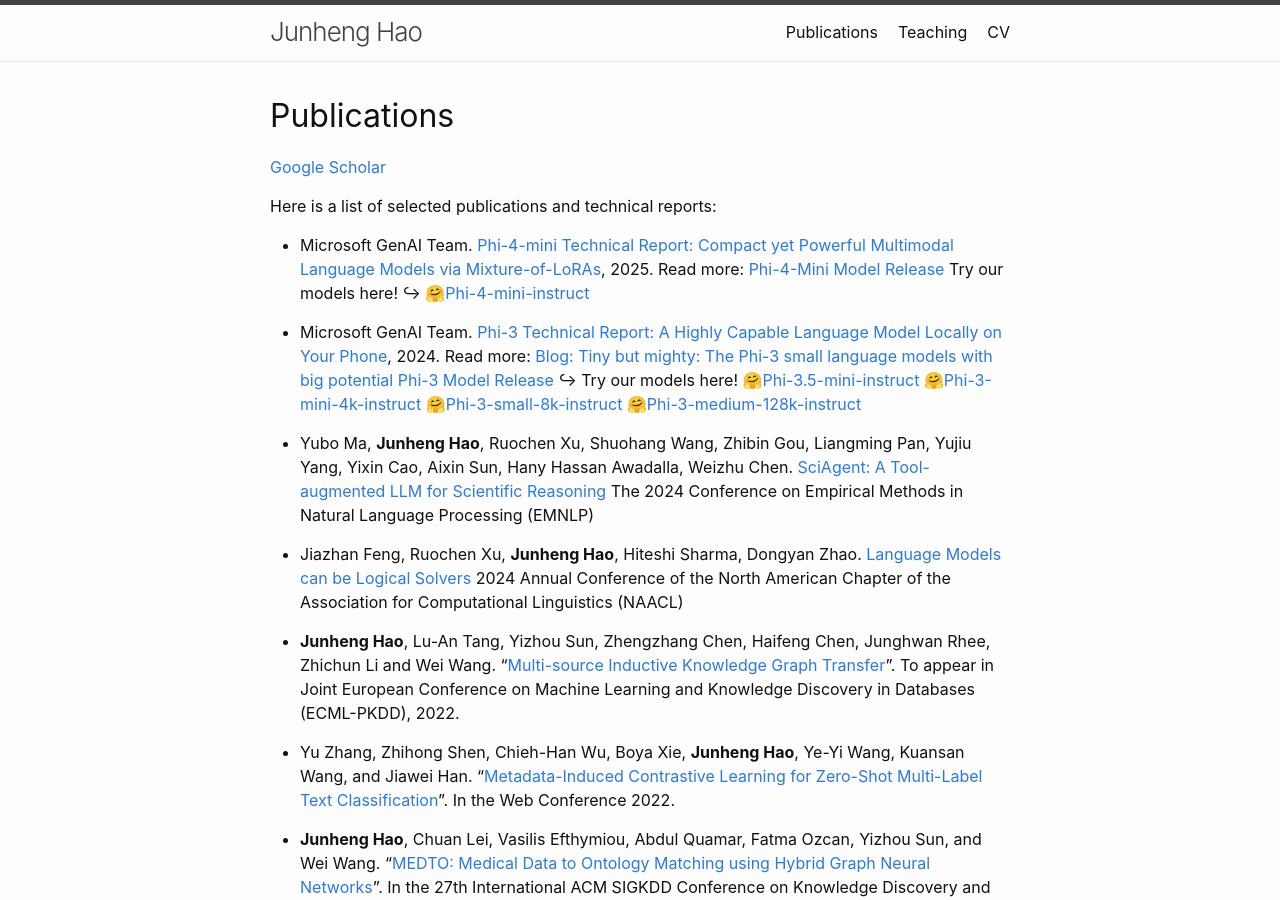
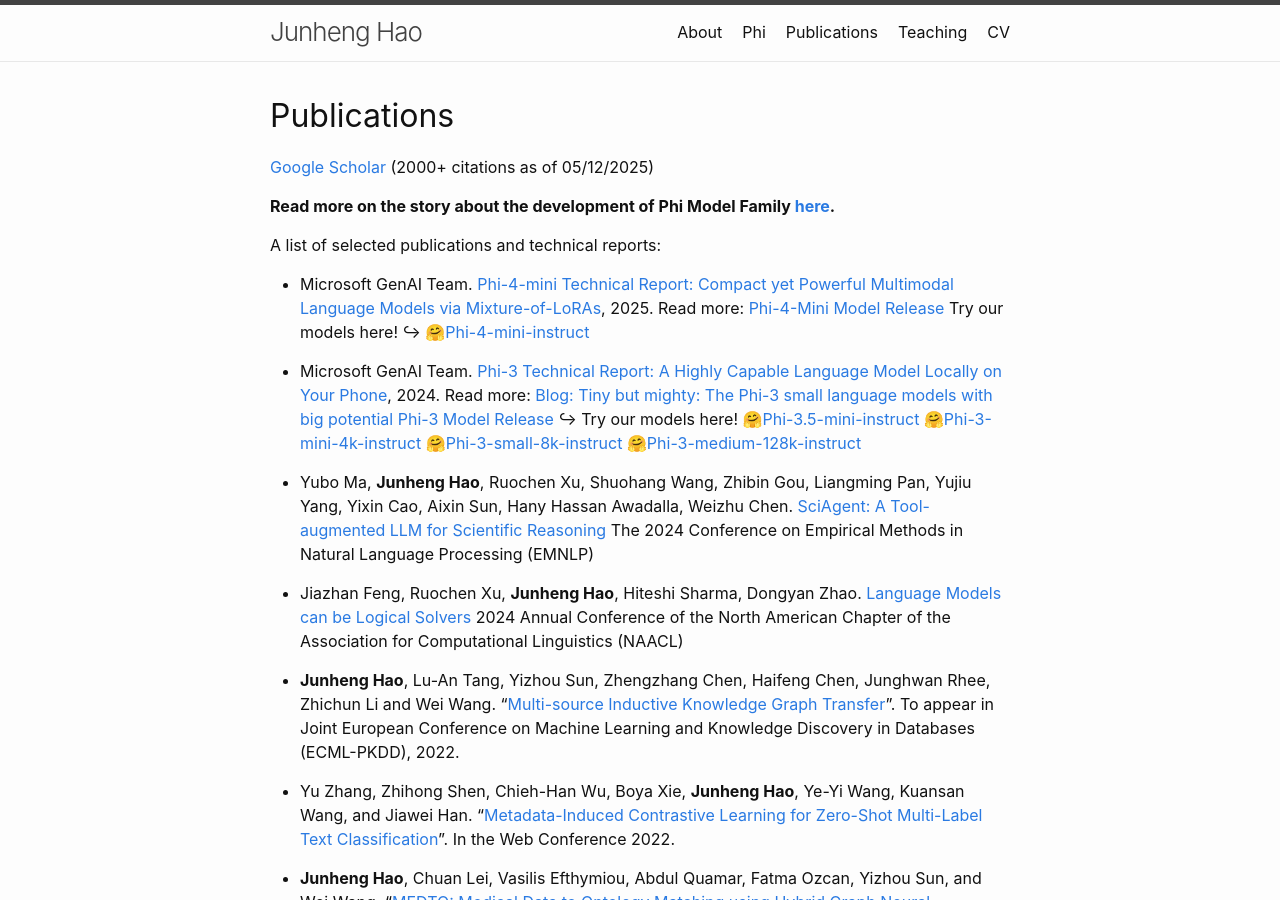
Before and after one commit to junhenghao/junhenghao.github.io, a Jekyll site: the page built from publication.md, in a window 1280 px wide and 900 px high. Built offline with Jekyll 4.4.1, drawn with Linux system fonts in a browser that asks for light colours.

```diff
--- a/_config.yml
+++ b/_config.yml
@@ -38,7 +38,8 @@ minima:
 # If you want to link only specific pages in your header, uncomment
 # this and add the path to the pages in order as they should show up
 header_pages:
-# - about.md （replacing with microsoft blog post)
+- about.md
+- phi.md
 - publication.md
 # - project.md
 - teaching.md
--- a/publication.md
+++ b/publication.md
@@ -1,13 +1,16 @@
 ---
 layout: default
 title: Publications
+permalink: /publication/
 ---
 
 # Publications
 
-[Google Scholar](https://scholar.google.com/citations?user=GL1yyoEAAAAJ&hl=en)
+[Google Scholar](https://scholar.google.com/citations?user=GL1yyoEAAAAJ&hl=en) (2000+ citations as of 05/12/2025)
 
-Here is a list of selected publications and technical reports:
+**Read more on the story about the development of Phi Model Family [here](/phi.md).**
+
+A list of selected publications and technical reports:
 
 * Microsoft GenAI Team. [Phi-4-mini Technical Report: Compact yet Powerful Multimodal Language Models via Mixture-of-LoRAs](https://arxiv.org/abs/2503.01743), 2025. Read more: [Phi-4-Mini Model Release](https://azure.microsoft.com/en-us/blog/empowering-innovation-the-next-generation-of-the-phi-family/) Try our models here! <span>&#8618;</span> <span>&#x1F917;</span>[Phi-4-mini-instruct](https://huggingface.co/microsoft/Phi-4-mini-instruct)
 
```
Also changed, not shown: about.md (+2 -2 lines), phi.md (+34 -2 lines), teaching.md (+1 -0 lines).
